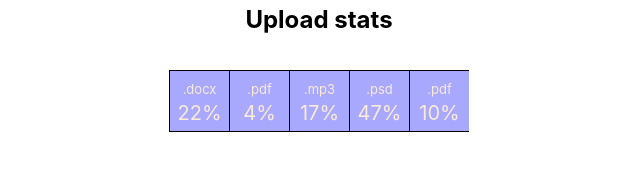
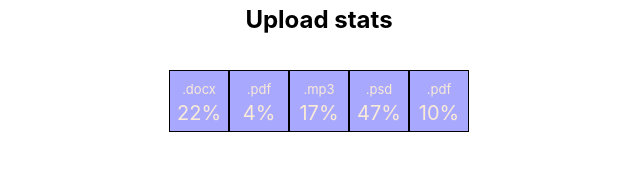
Before and after one commit to Rafal-Chojnacki/goit-react-hw-01-components, a React (Create React App) app: page / in a window 1280 px wide. Shown: the part 448-630 px from the top of the page, without its empty margins (321-961 px from the left). Built offline with nearby package versions, Linux system fonts and the light colour scheme.

Commit message:
Added propTypes for all components

```diff
--- a/src/components/jsx/transactionHistory.jsx
+++ b/src/components/jsx/transactionHistory.jsx
@@ -27,6 +27,7 @@ const dataArray = transactions
   }
 
   TransactionsHistory.propTypes = {
+    id: PropTypes.number,
     type: PropTypes.string,
     amount: PropTypes.number,
     currency: PropTypes.string,
--- a/src/components/module.css/statistics.module.css
+++ b/src/components/module.css/statistics.module.css
@@ -18,10 +18,7 @@
 .item {
     width: 60px;
     height: 60px;
-    flex-direction: column;
-    border-left: 1px solid black;
-    border-top: 1px solid black;
-    border-bottom: 1px solid black;
+    border: 1px solid black;
 }
 
 .label {
```
Also changed, not shown: src/components/jsx/friendList.jsx (+8 -0 lines), src/components/jsx/statistics.jsx (+7 -1 lines).
